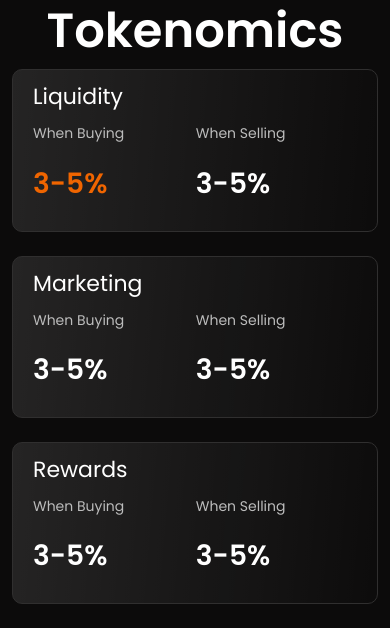
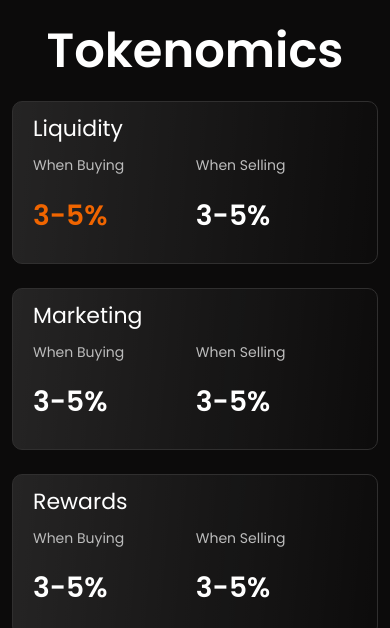
Before and after one commit to Parmila-verma/table-section, a plain HTML site: page index.html in a window 390 px wide. Shown: the top 628 px of the page. Drawn offline with nearby package versions, Linux system fonts and the light colour scheme.

Commit message:
responsive

```diff
--- a/assets/css/style.css
+++ b/assets/css/style.css
@@ -8,6 +8,10 @@
     background-color: rgba(12, 11, 11);
 }
 
+.m-top-bottom-20px{
+    margin-top: 20px;
+    margin-bottom: 20px;
+}
 .mb-24{
     margin-bottom: 24px;
 }
--- a/index.html
+++ b/index.html
@@ -13,7 +13,7 @@
 <body>
     <section class="table-section poppins d-flex align-items-center justify-content-center min-vh-100">
         <div class="container">
-            <h2 class="heading text-white">Tokenomics</h2>
+            <h2 class="heading text-white m-top-bottom-20px">Tokenomics</h2>
             <div class="row">
                 <div class="col-12 col-md-6 col-lg-4 mb-4 mb-24">
                     <div class="box">
```
